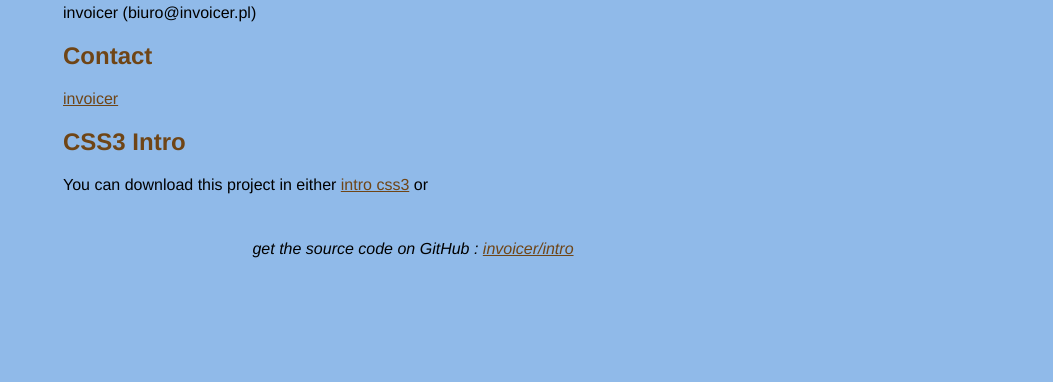
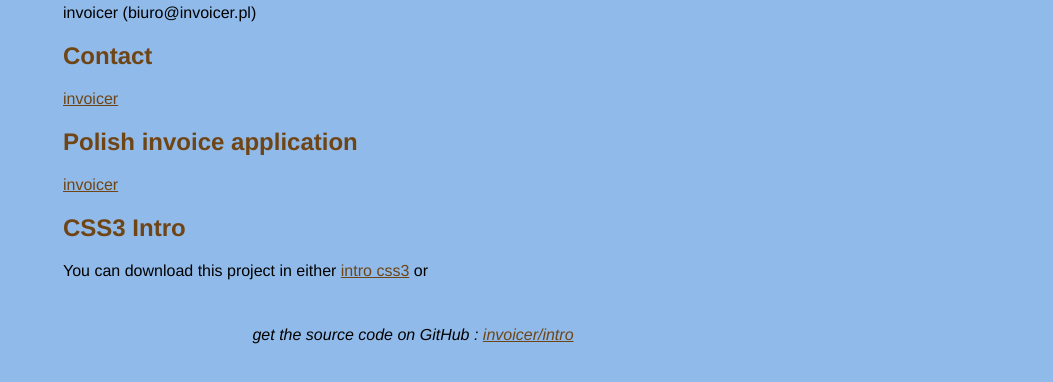
Before and after one commit to invoicer/invoicer.github.io, a plain HTML site: page index.html in a window 1280 px wide. Shown: the part 322-704 px from the top of the page, without its empty margins (227-1280 px from the left). Drawn offline with Linux system fonts and the light colour scheme.

Commit message:
add link to invoicer.pl

```diff
--- a/index.html
+++ b/index.html
@@ -69,6 +69,8 @@
 
       <h2>Contact</h2>
       <a href="http://invoicer.biz">invoicer</a> </p>
+      <h2>Polish invoice application</h2>
+      <a href="http://invoicer.pl">invoicer</a> </p>
 
 
     <h2>CSS3 Intro</h2>
```
